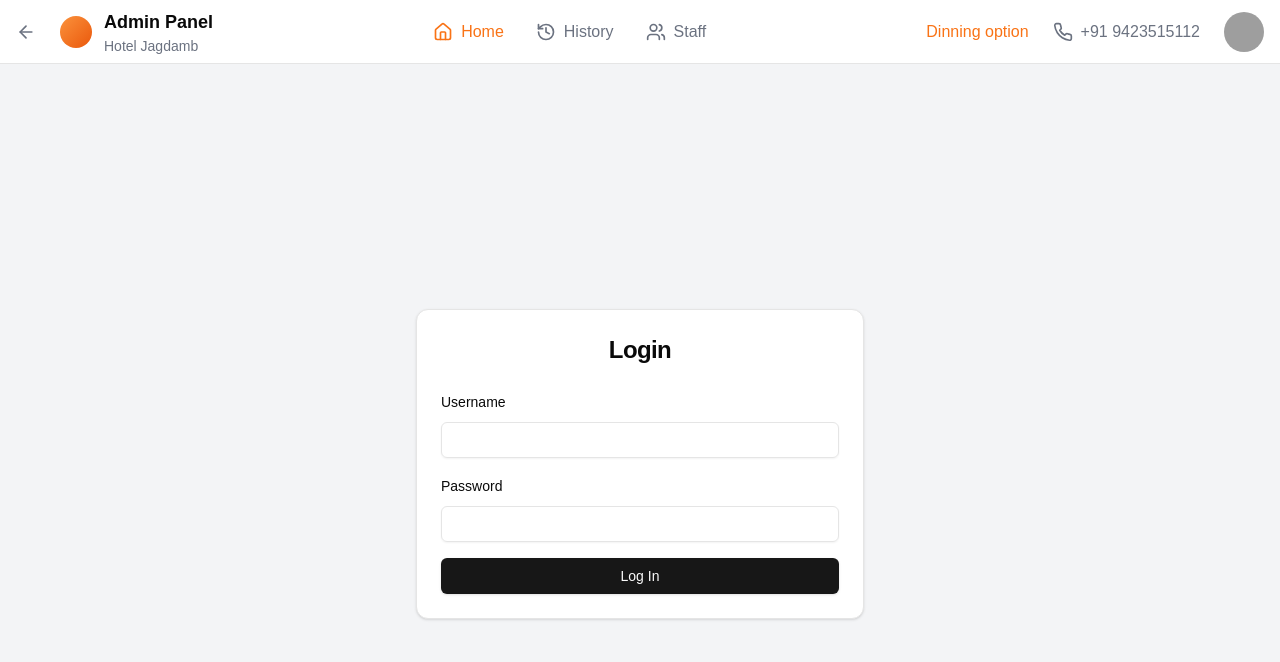
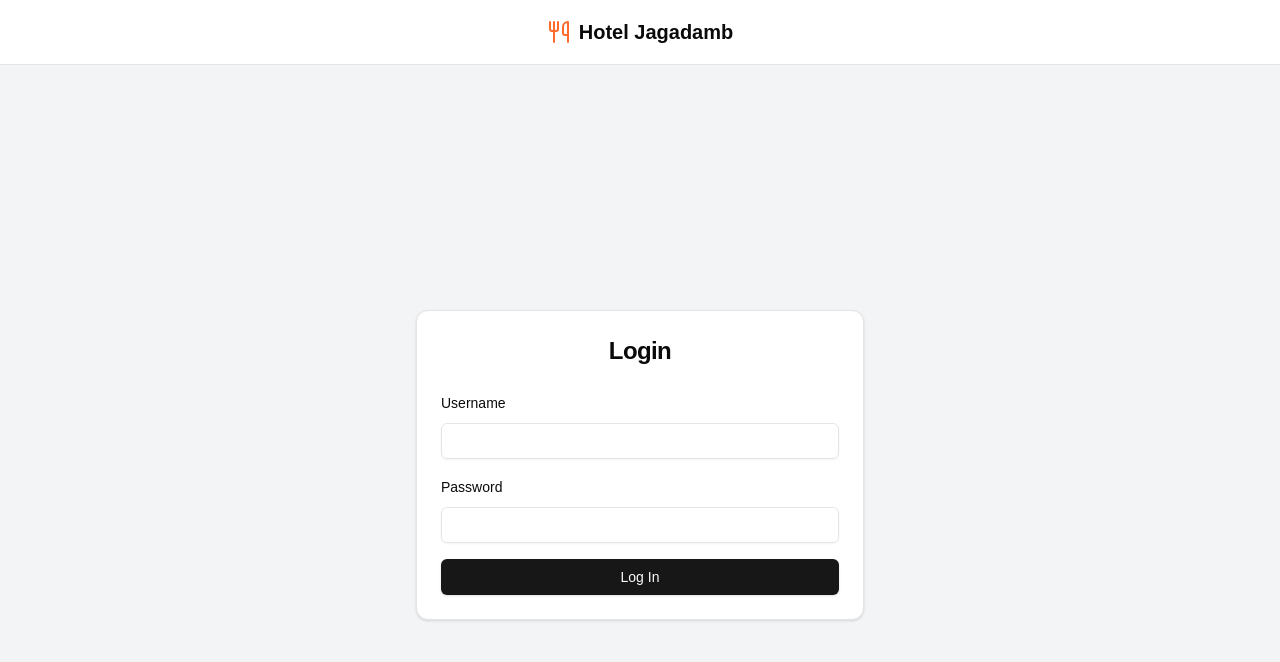
Before and after one commit to ayushpatil2122/excuseme_admin, a Next.js app: page / in a window 1280 px wide. Shown: the top 662 px of the page. Built offline with nearby package versions, Linux system fonts and the light colour scheme; grey boxes are pictures that could not be loaded.

Commit message:
first commit45

```diff
--- a/src/components/History.tsx
+++ /dev/null
@@ -1,48 +0,0 @@
-import { Card } from "@/components/ui/card"
-import { Button } from "./ui/button"
-import Link from "next/link"
-
-export default function History() {
-    return (
-      <>
-        <div className="grid grid-cols-2 gap-4">
-          <Card className="p-4 cursor-pointer hover:shadow-lg transition-shadow">
-            <h3 className="text-lg font-semibold mb-2">Table 1</h3>
-            <p className="text-sm text-gray-500">history entries</p>
-            <Link href="/History/1">
-              <Button className="bg-orange-400 hover:bg-orange-500 text-white">
-                View
-              </Button>
-            </Link>
-          </Card>
-          <Card className="p-4 cursor-pointer hover:shadow-lg transition-shadow">
-            <h3 className="text-lg font-semibold mb-2">Table 2</h3>
-            <p className="text-sm text-gray-500">history entries</p>
-            <Link href="/History/2">
-              <Button className="bg-orange-400 hover:bg-orange-500 text-white">
-                View
-              </Button>
-            </Link>
-          </Card>
-          <Card className="p-4 cursor-pointer hover:shadow-lg transition-shadow">
-            <h3 className="text-lg font-semibold mb-2">Table 3</h3>
-            <p className="text-sm text-gray-500">history entries</p>
-            <Link href="/History/3">
-              <Button className="bg-orange-400 hover:bg-orange-500 text-white">
-                View
-              </Button>
-            </Link>
-          </Card>
-          <Card className="p-4 cursor-pointer hover:shadow-lg transition-shadow">
-            <h3 className="text-lg font-semibold mb-2">Table 4</h3>
-            <p className="text-sm text-gray-500">history entries</p>
-            <Link href="/History/4">
-              <Button className="bg-orange-400 hover:bg-orange-500 text-white">
-                View
-              </Button>
-            </Link>
-          </Card>
-        </div>
-      </>
-    )
-  }
--- a/src/components/Navbar.tsx
+++ b/src/components/Navbar.tsx
@@ -1,63 +1,33 @@
-import { ArrowLeft, Clock, History, Home, Phone, Receipt, Users } from 'lucide-react'
-import Link from "next/link"
-import { Avatar, AvatarFallback, AvatarImage } from "@/components/ui/avatar"
+import Link from "next/link";
 
 export default function Navbar() {
   return (
-    <header className="flex h-16 items-center justify-between border-b px-4">
-      {/* Left section */}
-      <div className="flex items-center gap-6">
-        <button className="hover:opacity-70">
-          <ArrowLeft className="h-5 w-5 text-gray-500" />
-        </button>
-        <div className="flex items-center gap-3">
-          <div className="relative h-8 w-8">
-            <div className="absolute inset-0 rounded-full bg-gradient-to-br from-orange-400 to-orange-600" />
-          </div>
-          <div>
-            <h1 className="text-lg font-semibold">Admin Panel</h1>
-            <p className="text-sm text-gray-500">Hotel Jagdamb</p>
-          </div>
-        </div>
-      </div>
-
-      {/* Center navigation */}
-      <nav className="flex items-center gap-8">
-        <Link
-          href="/"
-          className="flex items-center gap-2 text-orange-500"
-        >
-          <Home className="h-5 w-5" />
-          <span>Home</span>
-        </Link>
-        <Link
-          href="/History"
-          className="flex items-center gap-2 text-gray-500 hover:text-gray-900"
-        >
-          <History className="h-5 w-5" />
-          <span>History</span>
-        </Link>
-        <Link
-          href="/Staff"
-          className="flex items-center gap-2 text-gray-500 hover:text-gray-900"
-        >
-          <Users className="h-5 w-5" />
-          <span>Staff</span>
-        </Link>
-      </nav>
-
-      {/* Right section */}
-      <div className="flex items-center gap-6">
-        <span className="text-orange-500">Dinning option</span>
-        <div className="flex items-center gap-2 text-gray-500">
-          <Phone className="h-5 w-5" />
-          <span>+91 9423515112</span>
-        </div>
-        <Avatar>
-          <AvatarImage src="/placeholder.svg" />
-          <AvatarFallback>AC</AvatarFallback>
-        </Avatar>
+    <header className="border-b bg-white">
+      <div className="max-w-6xl mx-auto px-4">
+        <nav className="flex items-center justify-center h-16">
+          <Link href="/" className="flex items-center gap-2">
+            <div className="text-[#FF6B2B]">
+              <svg
+                width="24"
+                height="24"
+                viewBox="0 0 24 24"
+                fill="none"
+                stroke="currentColor"
+                strokeWidth="2"
+                strokeLinecap="round"
+                strokeLinejoin="round"
+              >
+                <path d="M3 2v7c0 1.1.9 2 2 2h4a2 2 0 0 0 2-2V2" />
+                <path d="M7 2v20" />
+                <path d="M21 15V2v0a5 5 0 0 0-5 5v6c0 1.1.9 2 2 2h3Zm0 0v7" />
+              </svg>
+            </div>
+            <div className="text-xl font-bold">
+              Hotel Jagadamb
+            </div>
+          </Link>
+        </nav>
       </div>
     </header>
-  )
+  );
 }
--- a/src/components/Table.tsx
+++ b/src/components/Table.tsx
@@ -49,7 +49,6 @@ export interface WebSocketMessage {
   orders: OrderItem[]
 }
 
-// Initial table data
 const initialTables: Table[] = [
   { id: "T-01", status: "available", size: "large", capacity: 6, orders: [] },
   { id: "T-02", status: "occupied", size: "medium", capacity: 4, orders: [], hasAlert: true },
```
